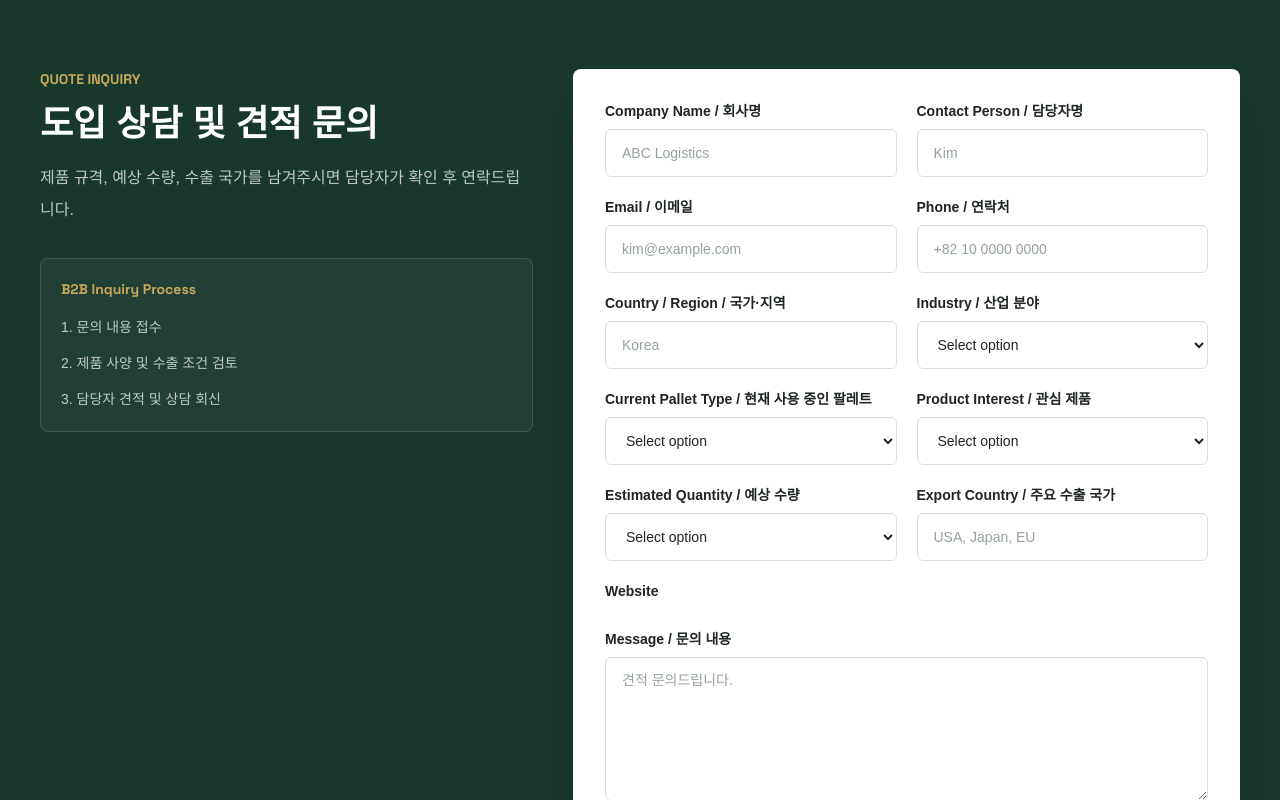
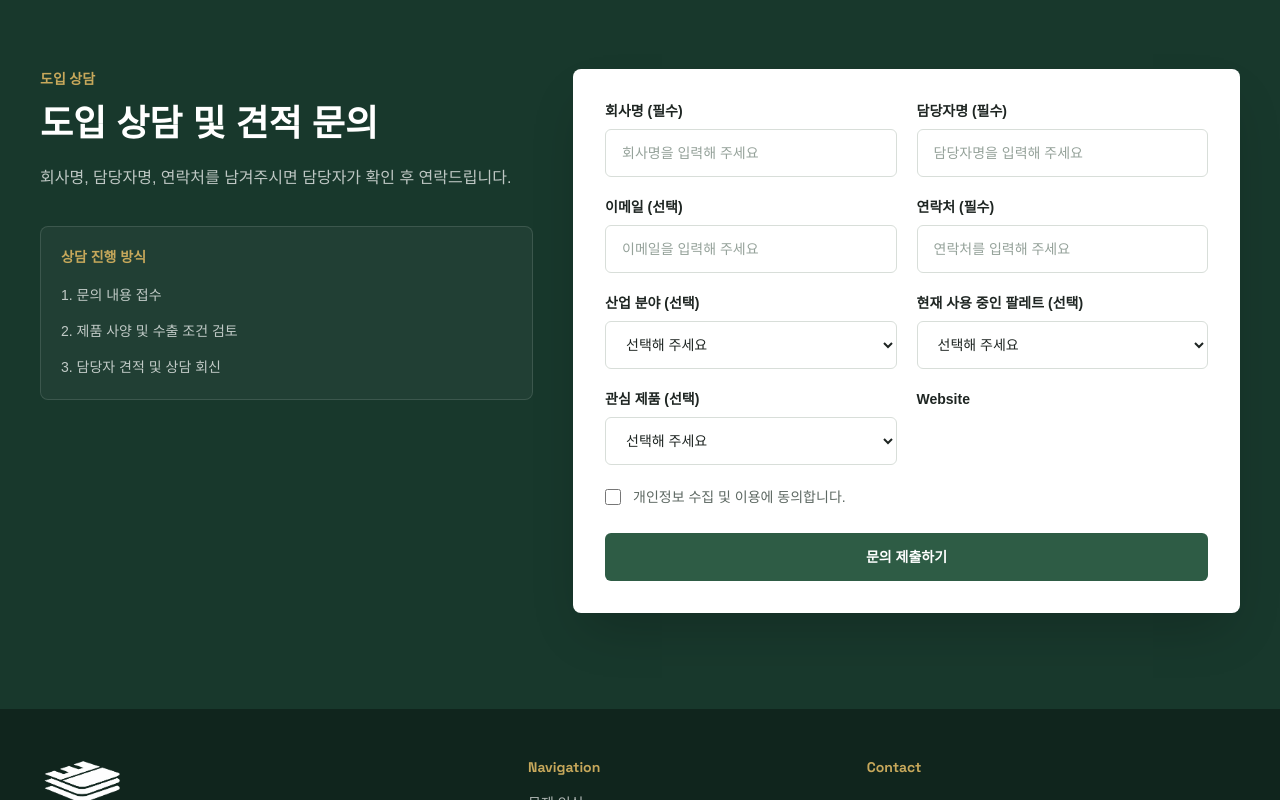
Before and after one commit to zeromeJ/adskorea, a Next.js app: page / in a window 1280 px wide. Shown: the part 9720-10520 px from the top of the page. Built offline with nearby package versions, Linux system fonts and the light colour scheme; a web font is replaced by a local one.

Commit message:
Simplify inquiry form fields

```diff
--- a/src/app/api/contact/route.ts
+++ b/src/app/api/contact/route.ts
@@ -13,13 +13,9 @@ export async function POST(request: Request) {
       contactPerson,
       email,
       phone,
-      country,
       industry,
       currentPalletType,
       productInterest,
-      estimatedQuantity,
-      exportCountry,
-      message,
       privacyAgreed,
       website,
     } = body;
@@ -35,14 +31,14 @@ export async function POST(request: Request) {
       );
     }
 
-    if (!companyName || !contactPerson || !email || !message) {
+    if (!companyName || !contactPerson || !phone) {
       return NextResponse.json(
         { success: false, message: "Required fields are missing." },
         { status: 400 },
       );
     }
 
-    if (!isValidEmail(email)) {
+    if (email && !isValidEmail(email)) {
       return NextResponse.json(
         { success: false, message: "Invalid email format." },
         { status: 400 },
@@ -69,7 +65,7 @@ export async function POST(request: Request) {
     await resend.emails.send({
       from: senderEmail,
       to: receiverEmail,
-      replyTo: email,
+      ...(email ? { replyTo: email } : {}),
       subject: `[ADS Website Inquiry] New B2B Inquiry from ${companyName}`,
       text: `
 새로운 문의가 접수되었습니다.
@@ -78,17 +74,11 @@ export async function POST(request: Request) {
 
 회사명: ${companyName}
 담당자명: ${contactPerson}
-이메일: ${email}
+이메일: ${email || "-"}
 연락처: ${phone || "-"}
-국가/지역: ${country || "-"}
 산업 분야: ${industry || "-"}
 현재 사용 중인 팔레트: ${currentPalletType || "-"}
 관심 제품: ${productInterest || "-"}
-예상 수량: ${estimatedQuantity || "-"}
-주요 수출 국가: ${exportCountry || "-"}
-
-문의 내용:
-${message}
       `,
     });
 
--- a/src/components/InquirySection.tsx
+++ b/src/components/InquirySection.tsx
@@ -4,13 +4,11 @@ import { useState } from "react";
 import { Button } from "@/components/ui/Button";
 import Input from "@/components/ui/Input";
 import Select from "@/components/ui/Select";
-import Textarea from "@/components/ui/Textarea";
 import SectionTitle from "@/components/ui/SectionTitle";
 import {
   currentPalletTypeOptions,
   industryOptions,
   productInterestOptions,
-  quantityOptions,
 } from "@/lib/constants";
 import {
   ContactFormData,
@@ -91,13 +89,13 @@ export default function InquirySection() {
         <div className="lg:sticky lg:top-28">
           <SectionTitle
             dark
-            eyebrow="Quote Inquiry"
+            eyebrow="도입 상담"
             title="도입 상담 및 견적 문의"
-            description="제품 규격, 예상 수량, 수출 국가를 남겨주시면 담당자가 확인 후 연락드립니다."
+            description="회사명, 담당자명, 연락처를 남겨주시면 담당자가 확인 후 연락드립니다."
           />
           <div className="mt-8 rounded-lg border border-white/12 bg-white/[0.04] p-5 text-white">
-            <p className="en text-sm font-bold text-[var(--accent-gold)]">
-              B2B Inquiry Process
+            <p className="text-sm font-bold text-[var(--accent-gold)]">
+              상담 진행 방식
             </p>
             <ol className="mt-4 grid gap-3 text-sm leading-6 text-white/72">
               <li>1. 문의 내용 접수</li>
@@ -114,55 +112,48 @@ export default function InquirySection() {
           <div className="grid gap-5 md:grid-cols-2">
             <Input
               id="companyName"
-              label="Company Name / 회사명"
+              label="회사명 (필수)"
               onChange={(event) => updateField("companyName", event.target.value)}
-              placeholder="ABC Logistics"
+              placeholder="회사명을 입력해 주세요"
               required
               value={formData.companyName}
             />
             <Input
               id="contactPerson"
-              label="Contact Person / 담당자명"
+              label="담당자명 (필수)"
               onChange={(event) =>
                 updateField("contactPerson", event.target.value)
               }
-              placeholder="Kim"
+              placeholder="담당자명을 입력해 주세요"
               required
               value={formData.contactPerson}
             />
             <Input
               id="email"
-              label="Email / 이메일"
+              label="이메일 (선택)"
               onChange={(event) => updateField("email", event.target.value)}
-              placeholder="kim@example.com"
-              required
+              placeholder="이메일을 입력해 주세요"
               type="email"
               value={formData.email}
             />
             <Input
               id="phone"
-              label="Phone / 연락처"
+              label="연락처 (필수)"
               onChange={(event) => updateField("phone", event.target.value)}
-              placeholder="+82 10 0000 0000"
+              placeholder="연락처를 입력해 주세요"
+              required
               value={formData.phone}
-            />
-            <Input
-              id="country"
-              label="Country / Region / 국가·지역"
-              onChange={(event) => updateField("country", event.target.value)}
-              placeholder="Korea"
-              value={formData.country}
             />
             <Select
               id="industry"
-              label="Industry / 산업 분야"
+              label="산업 분야 (선택)"
               onChange={(event) => updateField("industry", event.target.value)}
               options={industryOptions}
               value={formData.industry}
             />
             <Select
               id="currentPalletType"
-              label="Current Pallet Type / 현재 사용 중인 팔레트"
+              label="현재 사용 중인 팔레트 (선택)"
               onChange={(event) =>
                 updateField("currentPalletType", event.target.value)
               }
@@ -171,30 +162,12 @@ export default function InquirySection() {
             />
             <Select
               id="productInterest"
-              label="Product Interest / 관심 제품"
+              label="관심 제품 (선택)"
               onChange={(event) =>
                 updateField("productInterest", event.target.value)
               }
               options={productInterestOptions}
               value={formData.productInterest}
-            />
-            <Select
-              id="estimatedQuantity"
-              label="Estimated Quantity / 예상 수량"
-              onChange={(event) =>
-                updateField("estimatedQuantity", event.target.value)
-              }
-              options={quantityOptions}
-              value={formData.estimatedQuantity}
-            />
-            <Input
-              id="exportCountry"
-              label="Export Country / 주요 수출 국가"
-              onChange={(event) =>
-                updateField("exportCountry", event.target.value)
-              }
-              placeholder="USA, Japan, EU"
-              value={formData.exportCountry}
             />
             <Input
               aria-hidden="true"
@@ -205,17 +178,6 @@ export default function InquirySection() {
               onChange={(event) => updateField("website", event.target.value)}
               tabIndex={-1}
               value={formData.website}
-            />
-          </div>
-
-          <div className="mt-5">
-            <Textarea
-              id="message"
-              label="Message / 문의 내용"
-              onChange={(event) => updateField("message", event.target.value)}
-              placeholder="견적 문의드립니다."
-              required
-              value={formData.message}
             />
           </div>
 
--- a/src/components/ui/Select.tsx
+++ b/src/components/ui/Select.tsx
@@ -22,7 +22,7 @@ export default function Select({
         id={id}
         {...props}
       >
-        <option value="">Select option</option>
+        <option value="">선택해 주세요</option>
         {options.map((option) => (
           <option key={option} value={option}>
             {option}
--- a/src/lib/constants.ts
+++ b/src/lib/constants.ts
@@ -222,38 +222,30 @@ export const companyNetwork = [
 ];
 
 export const industryOptions = [
-  "Export Manufacturing",
-  "Automotive Parts",
-  "Electronics / Home Appliances",
-  "Chemical / Drum Packaging",
-  "Warehouse & Logistics Center",
-  "Industrial Materials",
-  "Customized Packaging",
-  "Other",
+  "수출 제조",
+  "자동차 부품",
+  "전자·가전",
+  "화학·드럼 포장",
+  "창고·물류센터",
+  "산업 자재",
+  "맞춤형 포장",
+  "기타",
 ];
 
 export const currentPalletTypeOptions = [
-  "Wooden Pallet",
-  "Plastic Pallet",
-  "Molded Pallet",
-  "Mixed Use",
-  "Not Sure Yet",
+  "없음",
+  "목재 팔레트",
+  "플라스틱 팔레트",
+  "몰드 팔레트",
+  "혼합 사용",
+  "잘 모르겠음",
 ];
 
 export const productInterestOptions = [
-  "Single-Sided Molded Pallet",
-  "Double-Sided Molded Pallet",
-  "Chuan Design Compressed Wood Pallet",
-  "Special Molded Pallet",
-  "Customized 3D Molded Pallet",
-  "Not Sure Yet",
+  "단면 몰드 팔레트",
+  "양면 몰드 팔레트",
+  "川자형 압축 목재 팔레트",
+  "특수 몰드 팔레트",
+  "맞춤형 3D 몰드 팔레트",
+  "아직 정하지 않음",
 ];
-
-export const quantityOptions = [
-  "Under 100",
-  "100-500",
-  "500-1,000",
-  "1,000-5,000",
-  "Over 5,000",
-  "Not Sure Yet",
-];
--- a/src/lib/contactSchema.ts
+++ b/src/lib/contactSchema.ts
@@ -3,13 +3,9 @@ export type ContactFormData = {
   contactPerson: string;
   email: string;
   phone: string;
-  country: string;
   industry: string;
   currentPalletType: string;
   productInterest: string;
-  estimatedQuantity: string;
-  exportCountry: string;
-  message: string;
   privacyAgreed: boolean;
   website: string;
 };
@@ -19,13 +15,9 @@ export const initialContactFormData: ContactFormData = {
   contactPerson: "",
   email: "",
   phone: "",
-  country: "",
   industry: "",
   currentPalletType: "",
   productInterest: "",
-  estimatedQuantity: "",
-  exportCountry: "",
-  message: "",
   privacyAgreed: false,
   website: "",
 };
@@ -43,16 +35,12 @@ export function validateContactForm(data: ContactFormData) {
     return "담당자명을 입력해 주세요.";
   }
 
-  if (!data.email.trim()) {
-    return "이메일을 입력해 주세요.";
+  if (!data.phone.trim()) {
+    return "연락처를 입력해 주세요.";
   }
 
-  if (!isValidEmail(data.email)) {
+  if (data.email.trim() && !isValidEmail(data.email)) {
     return "올바른 이메일 형식을 입력해 주세요.";
-  }
-
-  if (!data.message.trim()) {
-    return "문의 내용을 입력해 주세요.";
   }
 
   if (!data.privacyAgreed) {
```
